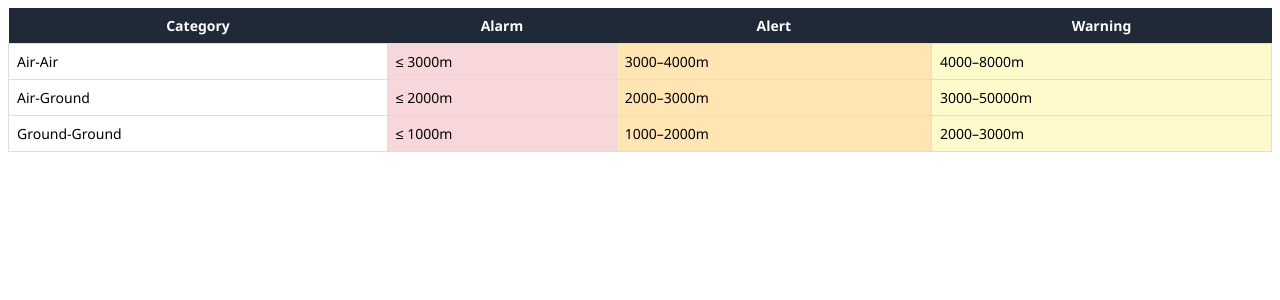
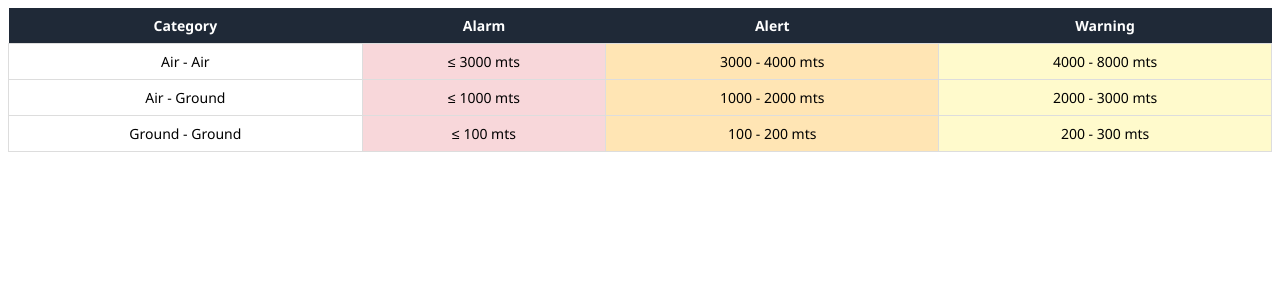
Before and after one commit to RuthvikReddy2510/ADSB_Project, a Flask app: template templates/threshold_table.html in a window 1280 px wide. Shown: the top 300 px of the page. Run offline with Flask 3, Linux system fonts and the light colour scheme; the template is opened without the code that fills it, so the values that code supplies are empty.

Commit message:
UI Fixes

```diff
--- a/adsb_analysis.py
+++ b/adsb_analysis.py
@@ -150,11 +150,11 @@ def check_proximity_alerts(planes):
 
             g1, g2 = is_ground(p1), is_ground(p2)
             if g1 and g2:
-                cat = "Ground-Ground"
+                cat = "Ground - Ground"
             elif not g1 and not g2:
-                cat = "Air-Air"
+                cat = "Air - Air"
             else:
-                cat = "Air-Ground"
+                cat = "Air - Ground"
 
             thr = THRESHOLDS[cat]
             if d <= thr["high"]:
--- a/templates/threshold_table.html
+++ b/templates/threshold_table.html
@@ -9,22 +9,22 @@
   </thead>
   <tbody>
     <tr>
-      <td style="padding:8px; border:1px solid #ddd;">Air-Air</td>
-      <td style="padding:8px; border:1px solid #ddd; background:#f8d7da;">≤ 3000m</td>
-      <td style="padding:8px; border:1px solid #ddd; background:#ffe5b4;">3000–4000m</td>
-      <td style="padding:8px; border:1px solid #ddd; background:#fffacc;">4000–8000m</td>
+      <td style="padding:8px; border:1px solid #ddd; text-align:center;">Air - Air</td>
+      <td style="padding:8px; border:1px solid #ddd; background:#f8d7da; text-align:center;">≤ 3000 mts</td>
+      <td style="padding:8px; border:1px solid #ddd; background:#ffe5b4; text-align:center;">3000 - 4000 mts</td>
+      <td style="padding:8px; border:1px solid #ddd; background:#fffacc; text-align:center;">4000 - 8000 mts</td>
     </tr>
     <tr>
-      <td style="padding:8px; border:1px solid #ddd;">Air-Ground</td>
-      <td style="padding:8px; border:1px solid #ddd; background:#f8d7da;">≤ 2000m</td>
-      <td style="padding:8px; border:1px solid #ddd; background:#ffe5b4;">2000–3000m</td>
-      <td style="padding:8px; border:1px solid #ddd; background:#fffacc;">3000–50000m</td>
+      <td style="padding:8px; border:1px solid #ddd; text-align:center;">Air - Ground</td>
+      <td style="padding:8px; border:1px solid #ddd; background:#f8d7da; text-align:center;">≤ 1000 mts</td>
+      <td style="padding:8px; border:1px solid #ddd; background:#ffe5b4; text-align:center;">1000 - 2000 mts</td>
+      <td style="padding:8px; border:1px solid #ddd; background:#fffacc; text-align:center;">2000 - 3000 mts</td>
     </tr>
     <tr>
-      <td style="padding:8px; border:1px solid #ddd;">Ground-Ground</td>
-      <td style="padding:8px; border:1px solid #ddd; background:#f8d7da;">≤ 1000m</td>
-      <td style="padding:8px; border:1px solid #ddd; background:#ffe5b4;">1000–2000m</td>
-      <td style="padding:8px; border:1px solid #ddd; background:#fffacc;">2000–3000m</td>
+      <td style="padding:8px; border:1px solid #ddd; text-align:center;">Ground - Ground</td>
+      <td style="padding:8px; border:1px solid #ddd; background:#f8d7da; text-align:center;">≤ 100 mts</td>
+      <td style="padding:8px; border:1px solid #ddd; background:#ffe5b4; text-align:center;">100 - 200 mts</td>
+      <td style="padding:8px; border:1px solid #ddd; background:#fffacc; text-align:center;">200 - 300 mts</td>
     </tr>
   </tbody>
 </table>
--- a/threshold_config.py
+++ b/threshold_config.py
@@ -1,7 +1,7 @@
 # threshold_config.py
 
 THRESHOLDS = {
-    "Air-Air": {"low": 8000, "medium": 4000, "high": 3000},
-    "Air-Ground": {"low": 5000, "medium": 3000, "high": 2000},
-    "Ground-Ground": {"low": 3000, "medium": 2000, "high": 1000}
+    "Air - Air": {"low": 8000, "medium": 4000, "high": 3000},
+    "Air - Ground": {"low": 3000, "medium": 2000, "high": 1000},
+    "Ground - Ground": {"low": 300, "medium": 200, "high": 100}
 }
```
